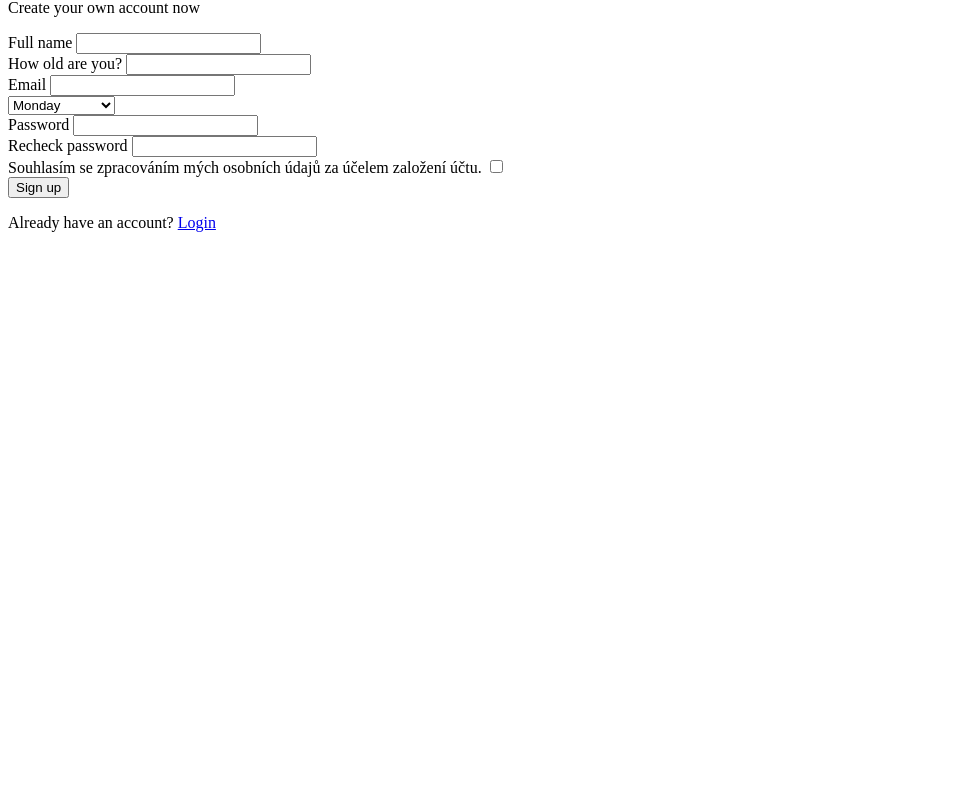
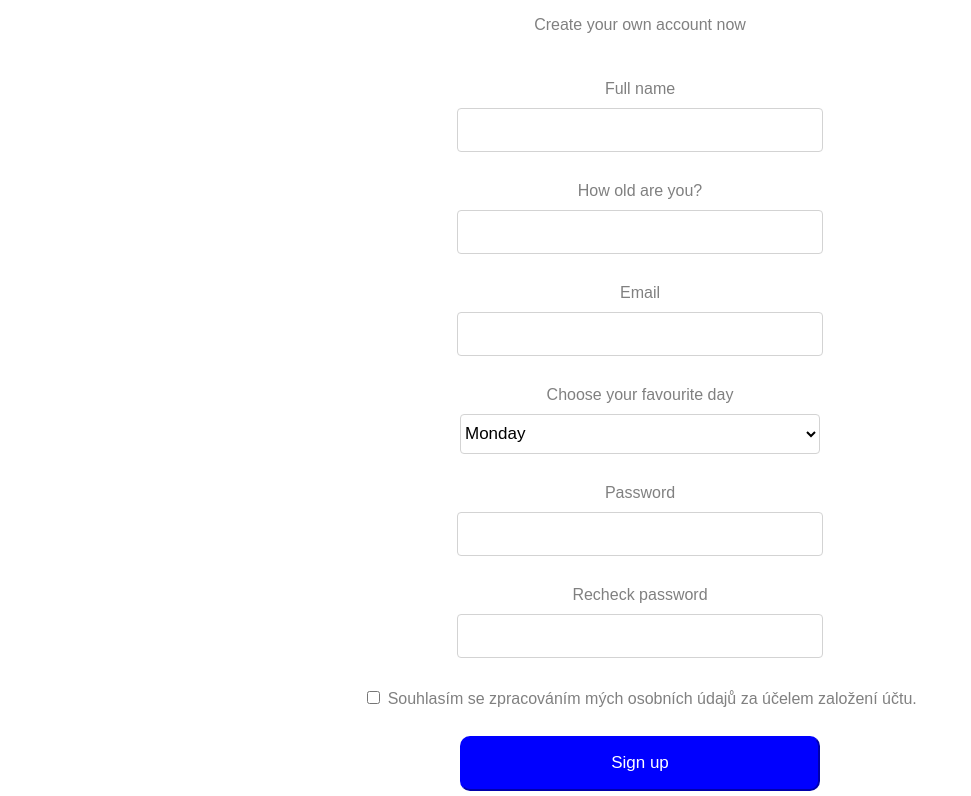
Before and after one commit to swa666rrass/loginform, a plain HTML site: page index.html in a window 1280 px wide. Shown: the part 68-864 px from the top of the page, without its empty margins (0-971 px from the left). Before the commit the page ends 800 px from the top, so only its background shows below. Drawn offline with Linux system fonts and the light colour scheme.

Commit message:
css structure

```diff
--- a/index.html
+++ b/index.html
@@ -6,11 +6,11 @@
           content="width=device-width, user-scalable=no, initial-scale=1.0, maximum-scale=1.0, minimum-scale=1.0">
     <meta http-equiv="X-UA-Compatible" content="ie=edge">
     <link rel="stylesheet" href="style.css">
-    <title>Login form</title>
+    <title>Registrace</title>
 </head>
 <body>
 <h2>Get started</h2>
-<p>Create your own account now</p>
+    <p id="para">Create your own account now</p>
     <form method="post">
         <label for="fullname">Full name</label>
         <input type="text" name="fullname" id="fullname"
@@ -26,7 +26,8 @@
         <label for="email">Email</label>
         <input type="email" name="email" id="email" required>
         <br>
-    <select name="Favourite day in a week.">
+        <label for="day">Choose your favourite day</label>
+        <select name="day" id="day">
             <optgroup label="Work days">
                 <option value="Monday">Monday</option>
                 <option value="Tuesday">Tuesday</option>
@@ -50,11 +51,13 @@
                required
                minlength="8">
 <br>
-    <label for="rights">Souhlasím se zpracováním mých osobních údajů za účelem založení účtu.</label>
+<label for="rights">
     <input type="checkbox" name="rights" id=rights required>
+    Souhlasím se zpracováním mých osobních údajů za účelem založení účtu.
+</label>
 <br>
-    <input type="submit" value="Sign up">
+<input type="submit" id="singup" value="Sign up">
 </form>
-<p>Already have an account? <a href="#">Login</a></p>
+<p id="login">Already have an account? <a href="#">Login</a></p>
 </body>
 </html>
--- a/style.css
+++ b/style.css
@@ -0,0 +1,89 @@
+body {
+    font-family: Arial, Helvetica, sans-serif;
+    text-align: center;
+}
+
+h2 {
+    font-size: 30px;
+}
+
+#fullname {
+    font-size: 17px;
+    border: lightgrey solid 1.5px;
+    border-radius: 4px;
+    width: 360px;
+    height: 40px;
+
+}
+
+#age {
+    font-size: 17px;
+    border: lightgrey solid 1.5px;
+    border-radius: 4px;
+    width: 360px;
+    height: 40px;
+}
+
+#email {
+    font-size: 17px;
+    border: lightgrey solid 1.5px;
+    border-radius: 4px;
+    width: 360px;
+    height: 40px;
+}
+
+#day {
+    font-size: 17px;
+    border: lightgrey solid 1.5px;
+    border-radius: 4px;
+    background-color: white;
+    width: 360px;
+    height: 40px;
+}
+
+#password {
+    font-size: 17px;
+    border: lightgrey solid 1.5px;
+    border-radius: 4px;
+    width: 360px;
+    height: 40px;
+}
+
+#repassword {
+    font-size: 17px;
+    border: lightgrey solid 1.5px;
+    border-radius: 4px;
+    width: 360px;
+    height: 40px;
+}
+
+label {
+    display: block;
+    padding-top: 30px;
+    padding-bottom: 10px;
+    color: grey;
+
+}
+
+#singup {
+    font-size: 17px;
+    color: white;
+    background-color: blue;
+    border-radius: 10px;
+    border-color: blue;
+    width: 360px;
+    height: 55px;
+}
+
+#para {
+    color: grey;
+}
+
+#login {
+    color: grey;
+    padding-top: 50px;
+}
+
+#login > a {
+    text-decoration: none;
+}
```
Lines whose indentation alone changed are shown as unchanged.
